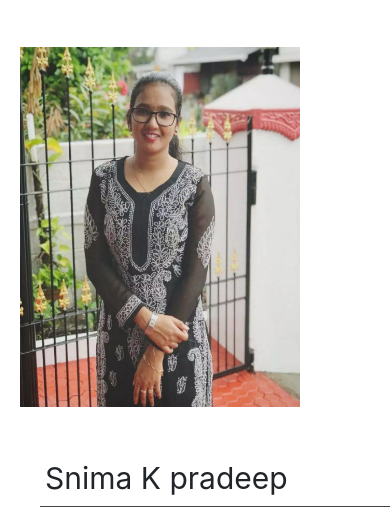
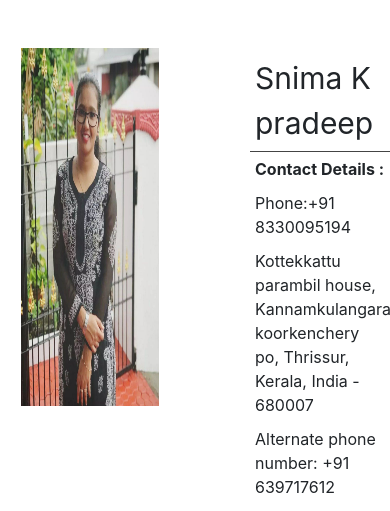
Before and after one commit to C2Team11/snima.io, a plain HTML site: page index.html in a window 390 px wide. Shown: the part 295-806 px from the top of the page. Drawn offline with nearby package versions, Linux system fonts and the light colour scheme.

Commit message:
Update index.html

```diff
--- a/index.html
+++ b/index.html
@@ -16,9 +16,9 @@
 	 <br>
 	 <div class="row">
 	 	<div class="col col-md-3">
-	 		<img class=" himg" src="snima.jpeg">
+	 		<img class=" himg responsive img-thumbnail" src="snima.jpeg">
 	 	</div>
-	 	<div class="col col-md-4.5 align-self-start">
+	 	<div class="col col-md-4.5 align-self-start responsive">
 	 		<br>
 
 	 		 <ul class="li">
```
